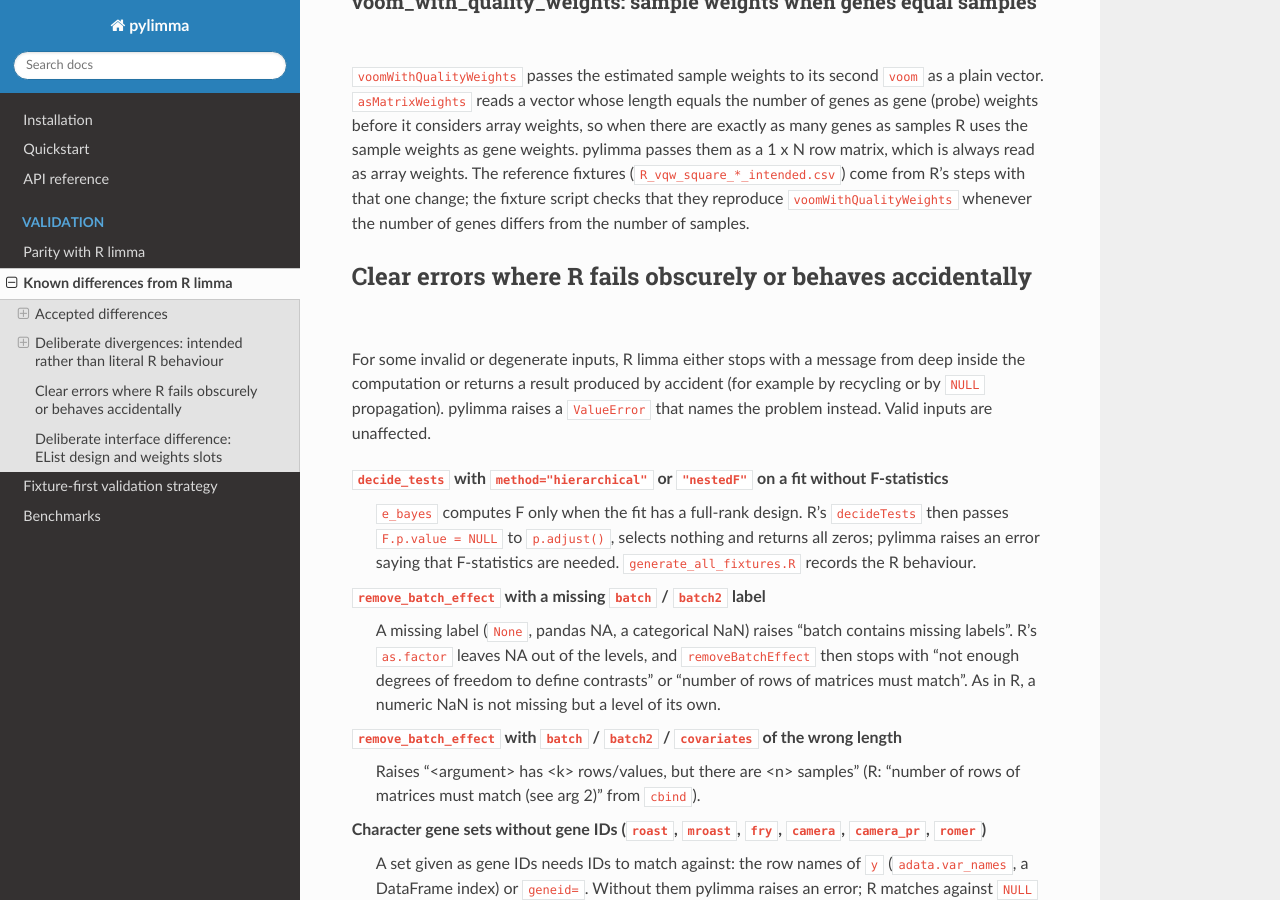
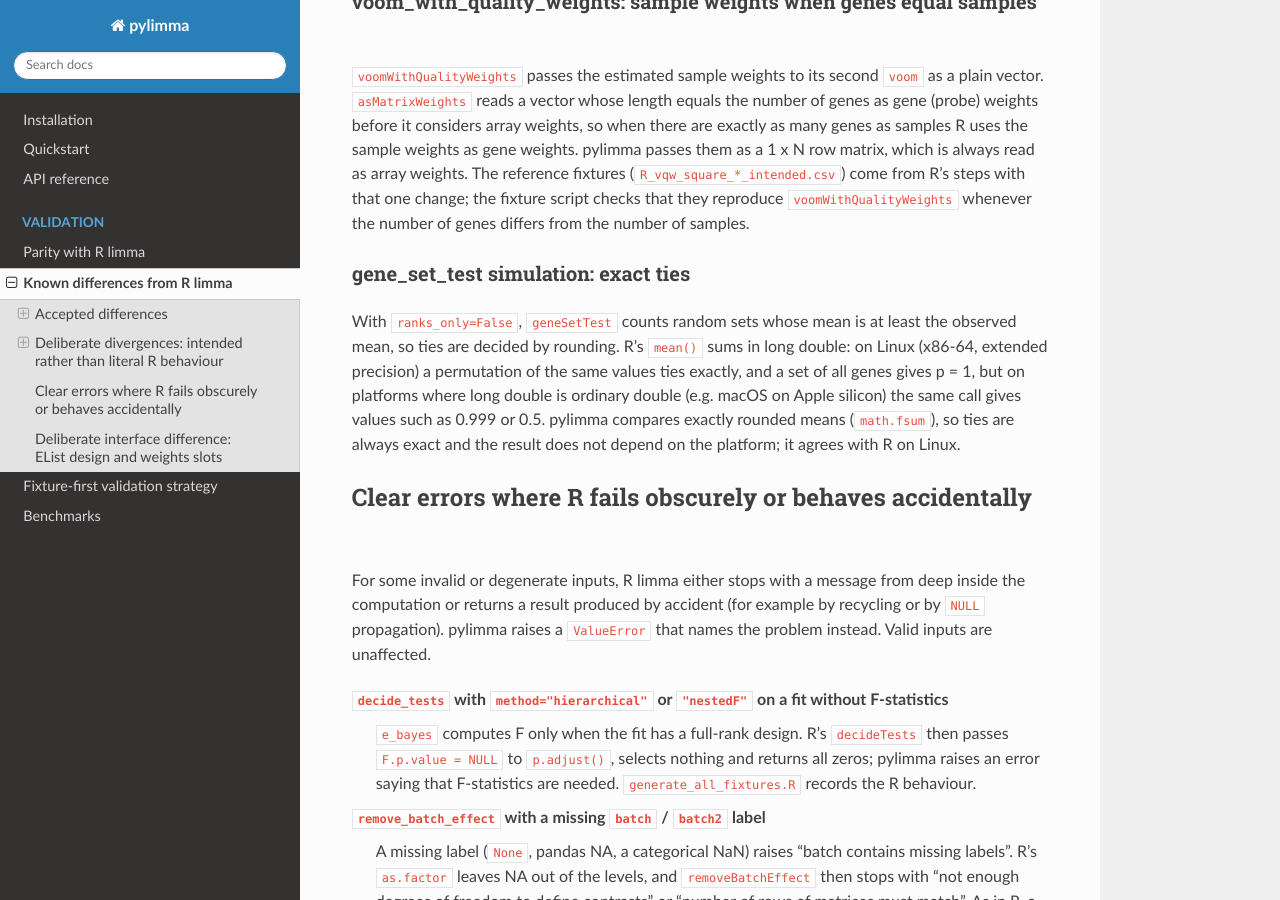
Before and after one commit to john-mulvey/pylimma, a Sphinx documentation site: the page built from docs/validation/known_differences.rst, in a window 1280 px wide and 900 px high, scrolled down 3480 px. Built offline with Sphinx 7.4.7 and the Read the Docs theme 3.1.0, drawn with Linux system fonts in a browser that asks for light colours; pages that are not in the unit, such as notebooks, are missing from menus.

Commit message:
gene_set_test: exact ties in the simulation test
With ranks.only = FALSE, geneSetTest counts random sets whose mean is at
least the observed one. pylimma compared float means, whose rounding
depends on the order of the values, so a set of all genes (every random
set has the same values) gave p 0.78 instead of 1, and tie-heavy
statistics were biased. R's long-double mean gets these ties exactly on
Linux but not on platforms without extended precision (macOS on Apple
silicon). Both means are now math.fsum / n, exactly rounded, so ties are
exact everywhere; the platform dependence of R is documented in
known_differences.rst.

Audit finding: X2-14.

```diff
--- a/docs/validation/known_differences.rst
+++ b/docs/validation/known_differences.rst
@@ -199,6 +199,18 @@ one change; the fixture script checks that they reproduce
 ``voomWithQualityWeights`` whenever the number of genes differs from the
 number of samples.
 
+gene_set_test simulation: exact ties
+~~~~~~~~~~~~~~~~~~~~~~~~~~~~~~~~~~~~
+
+With ``ranks_only=False``, ``geneSetTest`` counts random sets whose mean is
+at least the observed mean, so ties are decided by rounding. R's ``mean()``
+sums in long double: on Linux (x86-64, extended precision) a permutation of
+the same values ties exactly, and a set of all genes gives p = 1, but on
+platforms where long double is ordinary double (e.g. macOS on Apple
+silicon) the same call gives values such as 0.999 or 0.5. pylimma compares
+exactly rounded means (``math.fsum``), so ties are always exact and the
+result does not depend on the platform; it agrees with R on Linux.
+
 Clear errors where R fails obscurely or behaves accidentally
 ------------------------------------------------------------
 
```
Also changed, not shown: CHANGELOG.md (+3 -0 lines), 2 other files.
